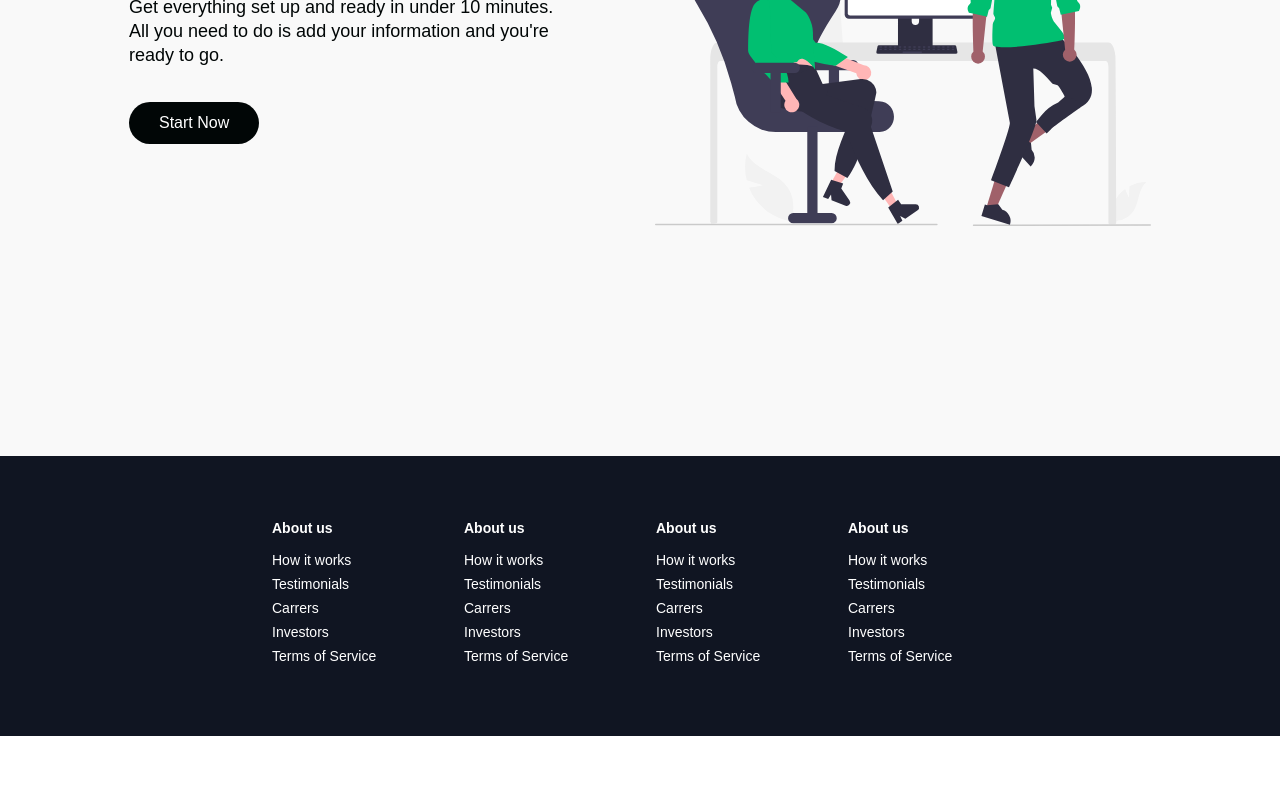
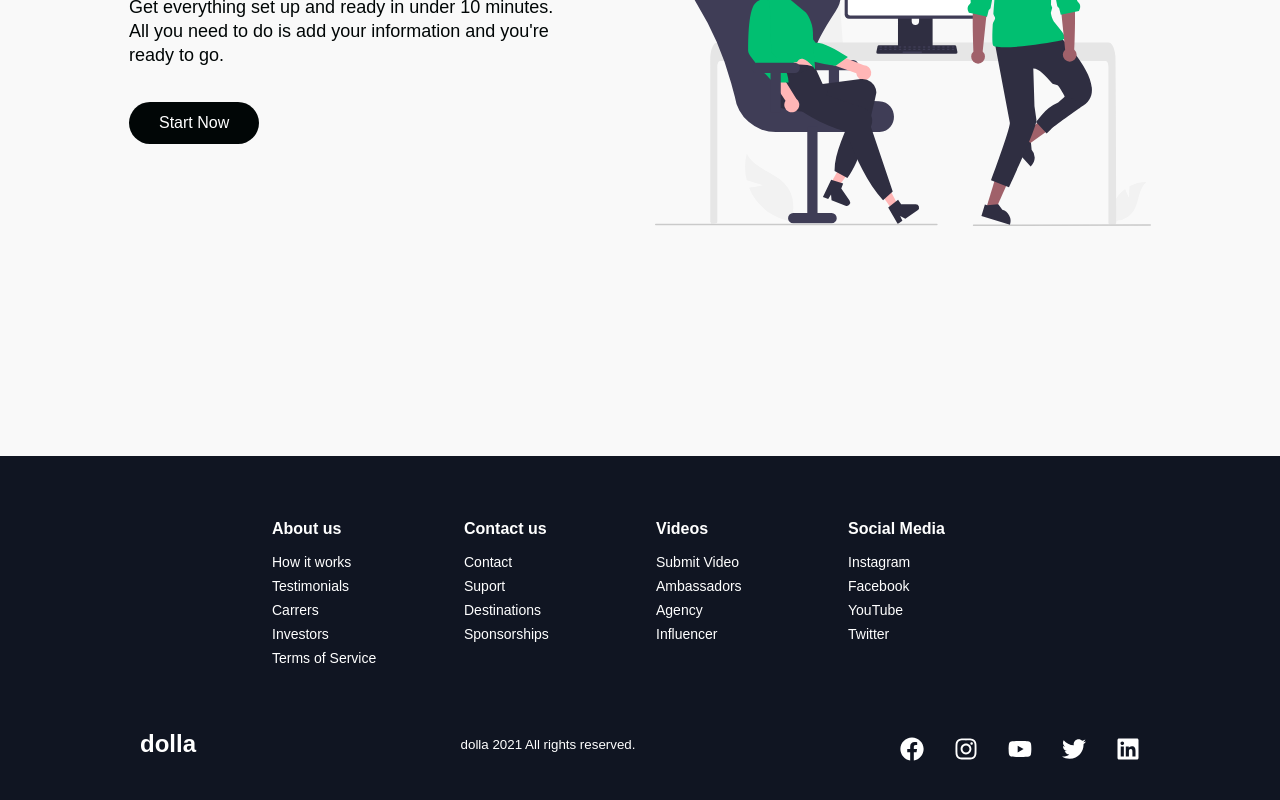
Before and after one commit to AlbertWillians/react-website-smoothscroll, a React (Create React App) app: page / in a window 1280 px wide. Shown: the part 3724-4524 px from the top of the page. Before the commit the page ends 4460 px from the top, so only its background shows below. Built offline with nearby package versions, Linux system fonts and the light colour scheme; a web font is replaced by a local one.

Commit message:
styling footer

```diff
--- a/src/components/Footer/FooterElements.js
+++ b/src/components/Footer/FooterElements.js
@@ -29,6 +29,7 @@
 
    @media screen and (max-width: 820px) {
       flex-direction: column;
+      justify-content: space-between;
    }
 `
 
@@ -50,7 +51,7 @@
 `
 
 export const FooterLinkTitle = styled.h1`
-   font-size: 14px;
+   font-size: 16px;
    margin-bottom: 16px;
 `
 
@@ -65,3 +66,49 @@
       color: #01bf71;
    }
 `
+
+export const SocialMedia = styled.section`
+   max-width: 1000px;
+   width: 100%;
+`
+
+export const SocialMediaWrap = styled.div`
+   display:flex;
+   justify-content: space-between;
+   align-items: center;
+   max-width: 1100px;
+   margin: 40px auto 0 auto;
+
+   @media screen and (max-width: 820px) {
+      flex-direction: column;
+   }
+`
+
+export const SocialLogo = styled(Link)`
+   color: #fff;
+   justify-self: start;
+   cursor: pointer;
+   text-decoration: none;
+   font-size: 1.5rem;
+   display: flex;
+   align-items: center;
+   margin-bottom: 16px;
+   font-weight: bold;
+`
+
+export const WebsiteRights = styled.small`
+   color: #fff;
+   margin-bottom: 16px;
+`
+
+export const SocialIcons = styled.div`
+   display: flex;
+   justify-content: space-between;
+   align-items: center;
+   width: 240px;
+`
+
+export const SocialIconLink = styled.a`
+   color: #fff;
+   font-size: 24px;
+`
--- a/src/components/Footer/index.js
+++ b/src/components/Footer/index.js
@@ -1,4 +1,5 @@
 import React from 'react'
+import { FaFacebook, FaInstagram, FaTwitter, FaLinkedin, FaYoutube } from 'react-icons/fa'
 import {
    FooterContainer,
    FooterLink,
@@ -6,7 +7,13 @@
    FooterLinksContainer,
    FooterLinksWrapper,
    FooterLinkTitle,
-   FooterWrap
+   FooterWrap,
+   SocialIconLink,
+   SocialIcons,
+   SocialLogo,
+   SocialMedia,
+   SocialMediaWrap,
+   WebsiteRights
 } from './FooterElements'
 
 const Footer = () => {
@@ -24,33 +31,55 @@
                      <FooterLink to='/signin' >Terms of Service</FooterLink>
                   </FooterLinkItems>
                   <FooterLinkItems>
-                     <FooterLinkTitle>About us</FooterLinkTitle>
-                     <FooterLink to='/signin' >How it works</FooterLink>
-                     <FooterLink to='/signin' >Testimonials</FooterLink>
-                     <FooterLink to='/signin' >Carrers</FooterLink>
-                     <FooterLink to='/signin' >Investors</FooterLink>
-                     <FooterLink to='/signin' >Terms of Service</FooterLink>
+                     <FooterLinkTitle>Contact us</FooterLinkTitle>
+                     <FooterLink to='/signin' >Contact</FooterLink>
+                     <FooterLink to='/signin' >Suport</FooterLink>
+                     <FooterLink to='/signin' >Destinations</FooterLink>
+                     <FooterLink to='/signin' >Sponsorships</FooterLink>
                   </FooterLinkItems>
                </FooterLinksWrapper>
                <FooterLinksWrapper>
                   <FooterLinkItems>
-                     <FooterLinkTitle>About us</FooterLinkTitle>
-                     <FooterLink to='/signin' >How it works</FooterLink>
-                     <FooterLink to='/signin' >Testimonials</FooterLink>
-                     <FooterLink to='/signin' >Carrers</FooterLink>
-                     <FooterLink to='/signin' >Investors</FooterLink>
-                     <FooterLink to='/signin' >Terms of Service</FooterLink>
+                     <FooterLinkTitle>Videos</FooterLinkTitle>
+                     <FooterLink to='/signin' >Submit Video</FooterLink>
+                     <FooterLink to='/signin' >Ambassadors</FooterLink>
+                     <FooterLink to='/signin' >Agency</FooterLink>
+                     <FooterLink to='/signin' >Influencer</FooterLink>
                   </FooterLinkItems>
                   <FooterLinkItems>
-                     <FooterLinkTitle>About us</FooterLinkTitle>
-                     <FooterLink to='/signin' >How it works</FooterLink>
-                     <FooterLink to='/signin' >Testimonials</FooterLink>
-                     <FooterLink to='/signin' >Carrers</FooterLink>
-                     <FooterLink to='/signin' >Investors</FooterLink>
-                     <FooterLink to='/signin' >Terms of Service</FooterLink>
+                     <FooterLinkTitle>Social Media</FooterLinkTitle>
+                     <FooterLink to='/signin' >Instagram</FooterLink>
+                     <FooterLink to='/signin' >Facebook</FooterLink>
+                     <FooterLink to='/signin' >YouTube</FooterLink>
+                     <FooterLink to='/signin' >Twitter</FooterLink>
                   </FooterLinkItems>
                </FooterLinksWrapper>
             </FooterLinksContainer>
+            <SocialMedia>
+               <SocialMediaWrap>
+                  <SocialLogo to='/'>
+                     dolla
+                  </SocialLogo>
+                  <WebsiteRights>dolla {new Date().getFullYear()} All rights reserved.</WebsiteRights>
+                  <SocialIcons>
+                     <SocialIconLink href='/' target='_blank' aria-label='Facebook'>
+                        <FaFacebook />
+                     </SocialIconLink>
+                     <SocialIconLink href='/' target='_blank' aria-label='Instagram'>
+                        <FaInstagram />
+                     </SocialIconLink>
+                     <SocialIconLink href='/' target='_blank' aria-label='Youtube'>
+                        <FaYoutube />
+                     </SocialIconLink>
+                     <SocialIconLink href='/' target='_blank' aria-label='Twitter'>
+                        <FaTwitter />
+                     </SocialIconLink>
+                     <SocialIconLink href='/' target='_blank' aria-label='Linkedin'>
+                        <FaLinkedin />
+                     </SocialIconLink>
+                  </SocialIcons>
+               </SocialMediaWrap>
+            </SocialMedia>
          </FooterWrap>
       </FooterContainer>
    )
--- a/src/components/InfoSection/InfoElements.js
+++ b/src/components/InfoSection/InfoElements.js
@@ -67,7 +67,11 @@
    font-weight: 600;
    color: ${({ lightText }) => (lightText ? '#f7f8f8' : '#010606')};
 
-   @media screen and (max-width:480) {
+   @media screen and (max-width:768px) {
+      font-size: 40px;
+   }
+
+   @media screen and (max-width:480px) {
       font-size: 32px;
    }
 `
@@ -78,6 +82,10 @@
    font-size: 18px;
    line-height: 24px;
    color: ${({ darkText }) => (darkText ? '#010606' : '#fff')};
+
+   @media screen and (max-width:480px) {
+      font-size: 16px;
+   }
 `
 
 export const BtnWrap = styled.div`
```
